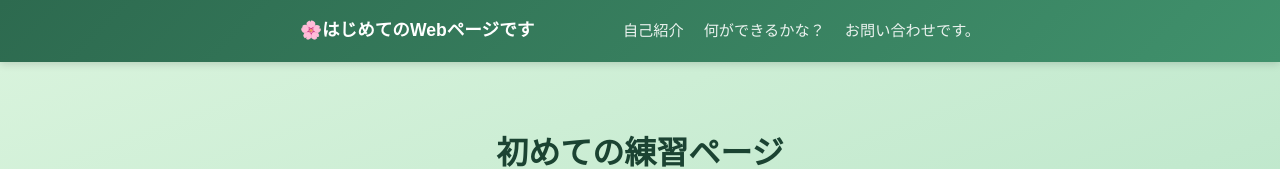
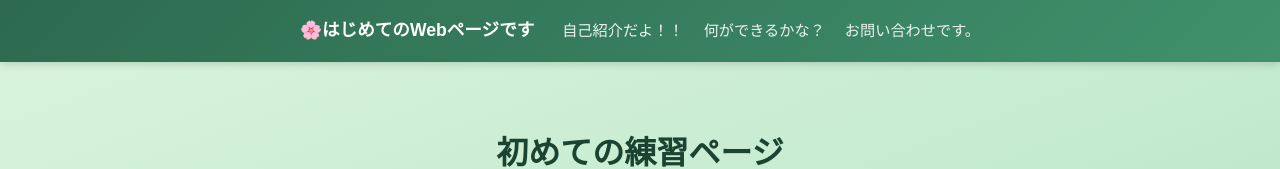
Before and after one commit to maki0315-1617/my-first-page, a website: page index.html in a window 1280 px wide. Shown: the top 169 px of the page. Drawn offline with Linux system fonts and the light colour scheme.

```diff
--- a/index.html
+++ b/index.html
@@ -12,7 +12,7 @@
       <div class="container">
         <p class="logo">🌸はじめてのWebページです</p>
         <nav class="nav">
-          <a href="#about">自己紹介</a>
+          <a href="#about">自己紹介だよ！！</a>
           <a href="#skills">何ができるかな？</a>
           <a href="#contact">お問い合わせです。</a>
         </nav>
```
